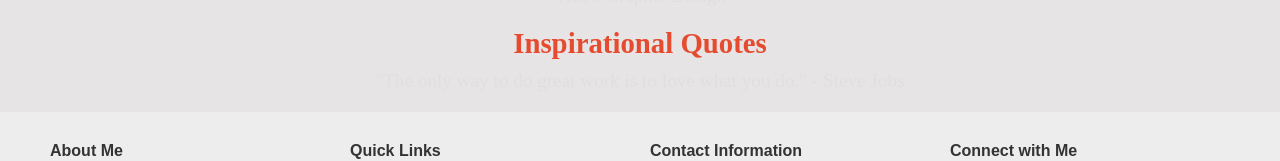
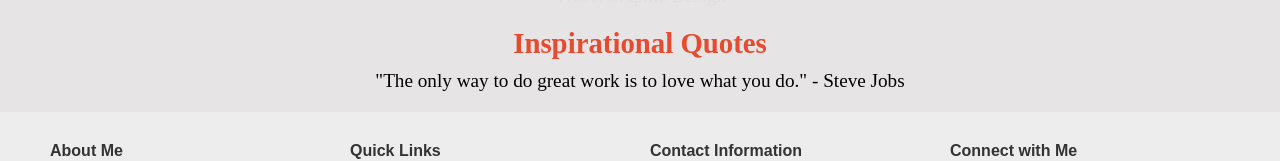
Before and after one commit to Werk17/CharlesWerk, a React (Create React App) app in the folder innonative-solutions/: page /about in a window 1280 px wide. Shown: the part 5072-5233 px from the top of the page. Built offline with nearby package versions, Linux system fonts and the light colour scheme; the HTML template or start-up script is replaced by a standard one.

Commit message:
Updated vulnerabilities

```diff
--- a/innonative-solutions/package.json
+++ b/innonative-solutions/package.json
@@ -12,7 +12,8 @@
     "react-dom": "^18.3.1",
     "react-router-dom": "^6.24.1",
     "react-scripts": "5.0.1",
-    "web-vitals": "^2.1.4"
+    "web-vitals": "^2.1.4",
+    "nth-check": ">=2.0.1"
   },
   "scripts": {
     "start": "react-scripts start",
@@ -39,6 +40,7 @@
     ]
   },
   "devDependencies": {
-    "@babel/plugin-proposal-private-property-in-object": "^7.21.11"
+    "@babel/plugin-proposal-private-property-in-object": "^7.21.11",
+    "nth-check": ">=2.0.1"
   }
 }
--- a/innonative-solutions/src/components/About.css
+++ b/innonative-solutions/src/components/About.css
@@ -108,37 +108,6 @@
 
 .quotes p {
     font-size: 1.2em;
-    color: rgb(224, 223, 223);
+    color: rgb(0, 0, 0);
     text-align: center;
 }
-
-
-/* .about-section {
-    background: linear-gradient(to bottom, #08496f, #D15A44);
-    opacity: .9;
-    width: 100%;
-    margin: 20px auto;
-    margin: auto;
-}
-
-.about-content {
-    background-color: #191f24;
-    border-radius: 10px;
-    max-width: 80%;
-    padding: 20px 10px;
-    margin: 0 auto;
-    text-align: left;
-}
-
-.about-content h2 {
-    font-size: 2em;
-    margin-bottom: 20px;
-    color: #e64b30;
-}
-
-.about-content p {
-    font-size: 1.2em;
-    line-height: 1.6;
-    margin-bottom: 10px;
-    color: rgb(224, 223, 223);
-} */
```
Also changed, not shown: 1 other file (tests, documents, lock files or other folders).
